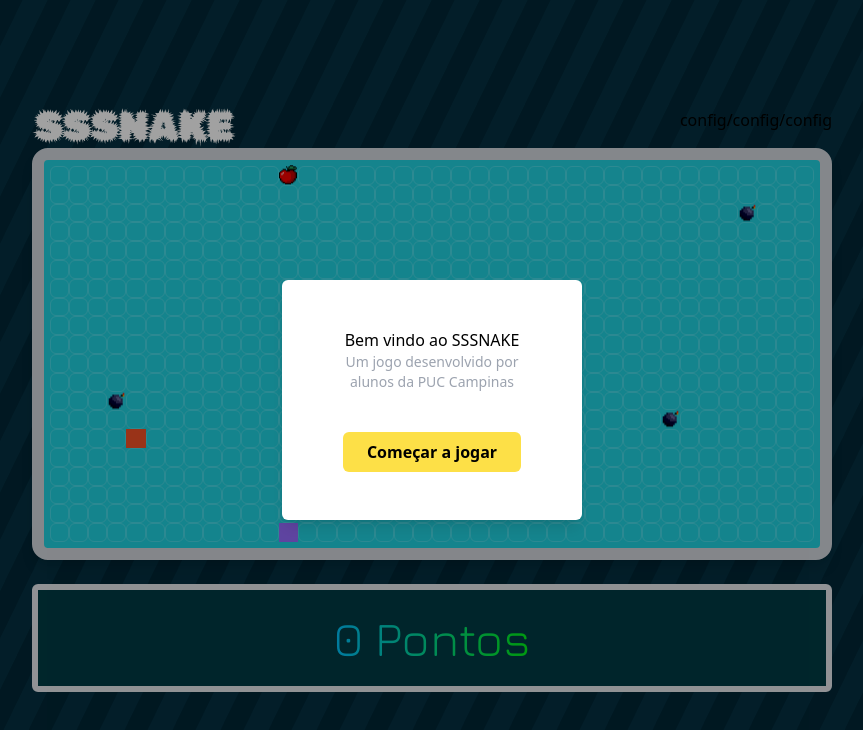
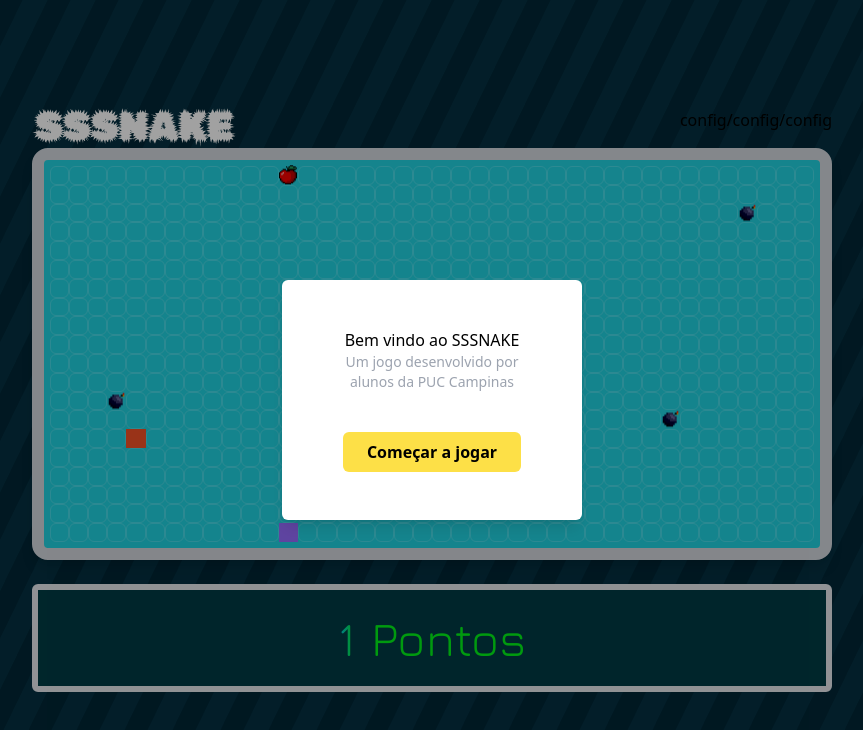
Before and after one commit to BrunoAlves10/Snake, a React (Vite) app: page / in a window 1280 px wide. Shown: the top 730 px of the page, without its empty margins (208-1071 px from the left). Built offline with nearby package versions, Linux system fonts and the light colour scheme.

Commit message:
ajustei a animacao do placar de pontos

```diff
--- a/src/components/game/GameBoard.tsx
+++ b/src/components/game/GameBoard.tsx
@@ -1,7 +1,7 @@
 import { useEffect, useRef, useState } from 'react';
 import foodImage from '../../assets/food.png';
 import bombImage from '../../assets/bomb.png';
-import { motion } from 'framer-motion';
+import { animate, motion, useMotionValue, useTransform } from 'framer-motion';
 
 type Direction = "UP" | "DOWN" | "LEFT" | "RIGHT";
 
@@ -64,7 +64,7 @@ export function GameBoard(props: propsGameBoard) {
 
   useEffect(() => {
     snakeRef.current = snake;
-
+    setScore(score + 1)
   }, [snake]);
 
   useEffect(() => {
@@ -125,17 +125,6 @@ export function GameBoard(props: propsGameBoard) {
     };
   }, []);
 
-  /// teste animacao placar
-
-
-
-
-
-
-
-
-
-
   useEffect(() => {
     if (gameOver) return;
 
@@ -169,50 +158,6 @@ export function GameBoard(props: propsGameBoard) {
       default:
         newHead = head;
     }
-// Esse codigo faz com que a snake possa teletransportar nas bordas do mapa
-    // if (newHead.y >= (GRID_HEIGHT + 1)) {
-    //   if (snake.length > 1) {
-    //     let listSnake = snake;
-    //     listSnake.shift()
-    //     setSnake([{x: snake[0].x, y: 0},...listSnake])
-    //   } else {
-    //     setSnake([{x: snake[0].x, y: 0}])
-    //   }
-    //   return;
-    // }
-
-    // if (newHead.y <= -1) {
-    //   if (snake.length > 1) {
-    //     let listSnake = snake;
-    //     listSnake.shift()
-    //     setSnake([{x: snake[0].x, y: GRID_HEIGHT},...listSnake])
-    //   } else {
-    //     setSnake([{x: snake[0].x, y: GRID_HEIGHT}])
-    //   }
-    //   return;
-    // }
-
-    // if (newHead.x >= (GRID_WIDTH + 1)) {
-    //   if (snake.length > 1) {
-    //     let listSnake = snake;
-    //     listSnake.shift()
-    //     setSnake([{x: 0, y: snake[0].y},...listSnake])
-    //   } else {
-    //     setSnake([{x: 0, y: snake[0].y}])
-    //   }
-    //   return;
-    // }
-
-    // if (newHead.x <= -1) {
-    //   if (snake.length > 1) {
-    //     let listSnake = snake;
-    //     listSnake.shift()
-    //     setSnake([{x: GRID_WIDTH, y: snake[0].y},...listSnake])
-    //   } else {
-    //     setSnake([{x: GRID_WIDTH, y: snake[0].y}])
-    //   }
-    //   return;
-    // }
 
     // Verifica colisão com paredes
     if (
@@ -361,6 +306,15 @@ export function GameBoard(props: propsGameBoard) {
     setSpeed(200);
   };
 
+  const count = useMotionValue(0);
+  const rounded = useTransform(count, Math.round);
+
+  useEffect(() => {
+    animate(count, score, {
+      duration: 2
+    });
+  }, [score]);
+
   return (
     <div>
       <div className="bg-blue-back w-[800px] h-fit border-[12px] border-gray-300 rounded-2xl shadow-lg">
@@ -401,17 +355,13 @@ export function GameBoard(props: propsGameBoard) {
               })}
           </div>
       </div>
-      <section className='bg-[#003C44] border-[6px] border-gray-200 rounded-md text-[#00F418] text-center font-jura text-5xl mt-6 p-6'>
-        <motion.span
+      <section className='grid grid-flow-col justify-center gap-4 bg-[#003C44] border-[6px] border-gray-200 rounded-md text-[#00F418] text-center font-jura text-5xl mt-6 p-6'>
+        <motion.h1
           className='bg-gradient-to-r from-[#00C2FF] to-[#00F418] bg-clip-text text-transparent'
-          key={score}
-          initial={{ opacity: 0, y: -20 }}
-          animate={{ opacity: 1, y: 0 }}
-          exit={{ opacity: 0, y: 20 }}
-          transition={{ duration: 0.5 }}
         >
-          {score} Pontos
-        </motion.span>
+          {rounded}
+        </motion.h1>
+        <h1>Pontos</h1>
       </section>
     </div>
   )
```
